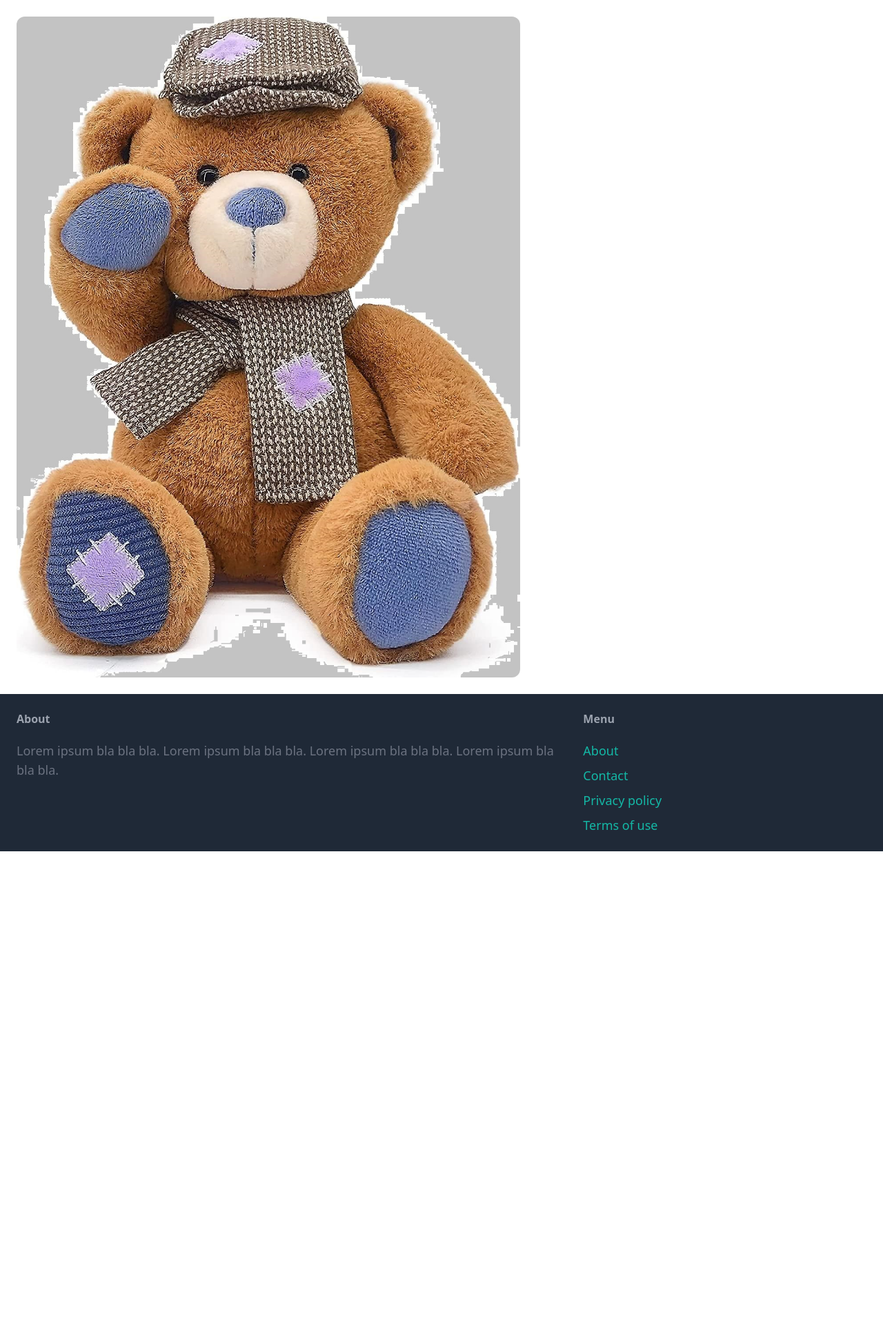
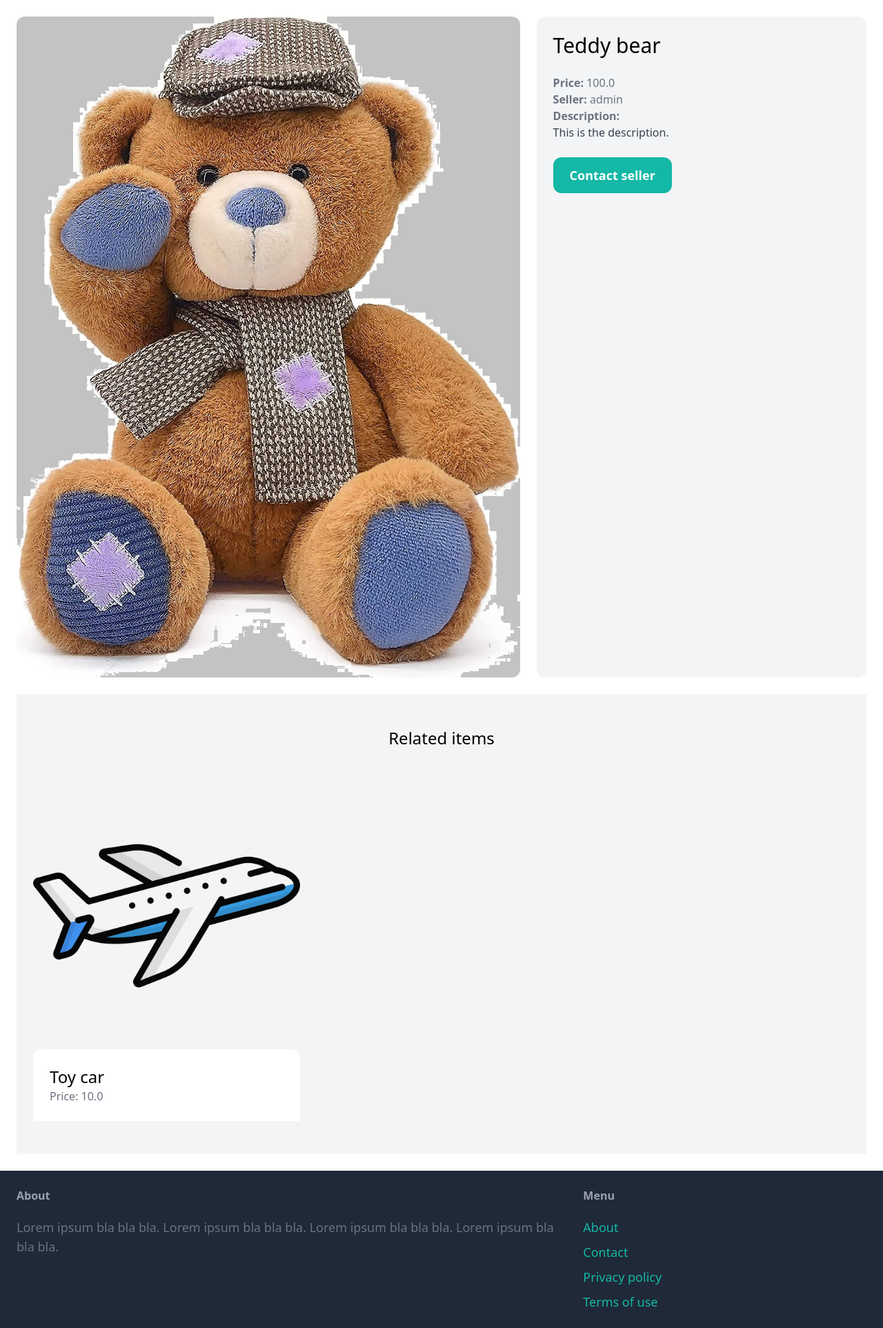
Before and after one commit to kamilu707/django-marketplace-learning-cws, a Django app: page /items/1/ in a window 1280 px wide. Shown: the part 77-2002 px from the top of the page at 69% size. Before the commit the page ends 1311 px from the top, so only its background shows below. Run offline with Django 5.2, Linux system fonts and the light colour scheme; data comes from the database, SQL or seed files in the repository; both versions use the stored data as it was after the commit; some libraries are stand-ins or nearby versions.

Commit message:
add related items into detail page

```diff
--- a/puddle/item/templates/item/detail.html
+++ b/puddle/item/templates/item/detail.html
@@ -8,8 +8,48 @@
     <div class="col-span-3">
         <img src="{{ item.image.url }}" class="rounded-xl">
     </div>
+
+    <div class="col-span-2 p-6 bg-gray-100 rounded-xl">
+        <h1 class="mb-6 text-3xl"> {{ item.name }}</h1>
+        <p class="text-gray-500"> <strong>Price:</strong> {{ item.price }}</p>
+        <p class="text-gray-500"> <strong>Seller:</strong> {{ item.created_by.username }}</p>
+
+        {% if item.description %}
+        <p class="text-gray-700">
+            <strong class="text-gray-500">Description:</strong><br>
+        {{ item.description }}
+        </p>
+        {% endif %}
+
+        <a href="#" class="inline-block mt-6 px-6 py-3 text-lg font-semibold bg-teal-500 text-white rounded-xl hover:bg-teal-700">Contact seller</a>
+
+    </div>
+</div>
+
+
+<div class="mt-6 px-6 py-12 bg-gray-100 rounder-xl">
+    <h2 class="mb-12 text-2xl text-center">Related items</h2>
+
+    <div class="grid grid-cols-3 gap-3">
+        {% for item in related_items %}
+            <div>
+                <a href="{% url 'item:detail' item.id %}">
+                    <div>
+                        <img src="{{ item.image.url }}" class="rounded-t-xl">
+                    </div>
+
+                    <div class="p-6 bg-white rounded-t-xl">
+                        <h2 class="text-2xl"> {{ item.name }} </h2>
+                        <p class="text-gray-500">Price: {{ item.price }} </p>
+                    </div>
+                </a>
+            </div>
+        {% endfor %}
+
+    </div>
 </div>
 
 
 
+
 {% endblock %}
--- a/puddle/item/views.py
+++ b/puddle/item/views.py
@@ -5,7 +5,9 @@ from .models import Item
 
 def detail(request, pk):
     item = get_object_or_404(Item, pk=pk)
+    related_items = Item.objects.filter(Category=item.Category, is_sold=False).exclude(pk=pk)[0:3]
 
     return render(request, 'item/detail.html', {
-        'item': item
+        'item': item,
+        'related_items': related_items
         })
```
Also changed, not shown: puddle/db.sqlite3, puddle/media/item_images/airplane_7893979.png (added).
